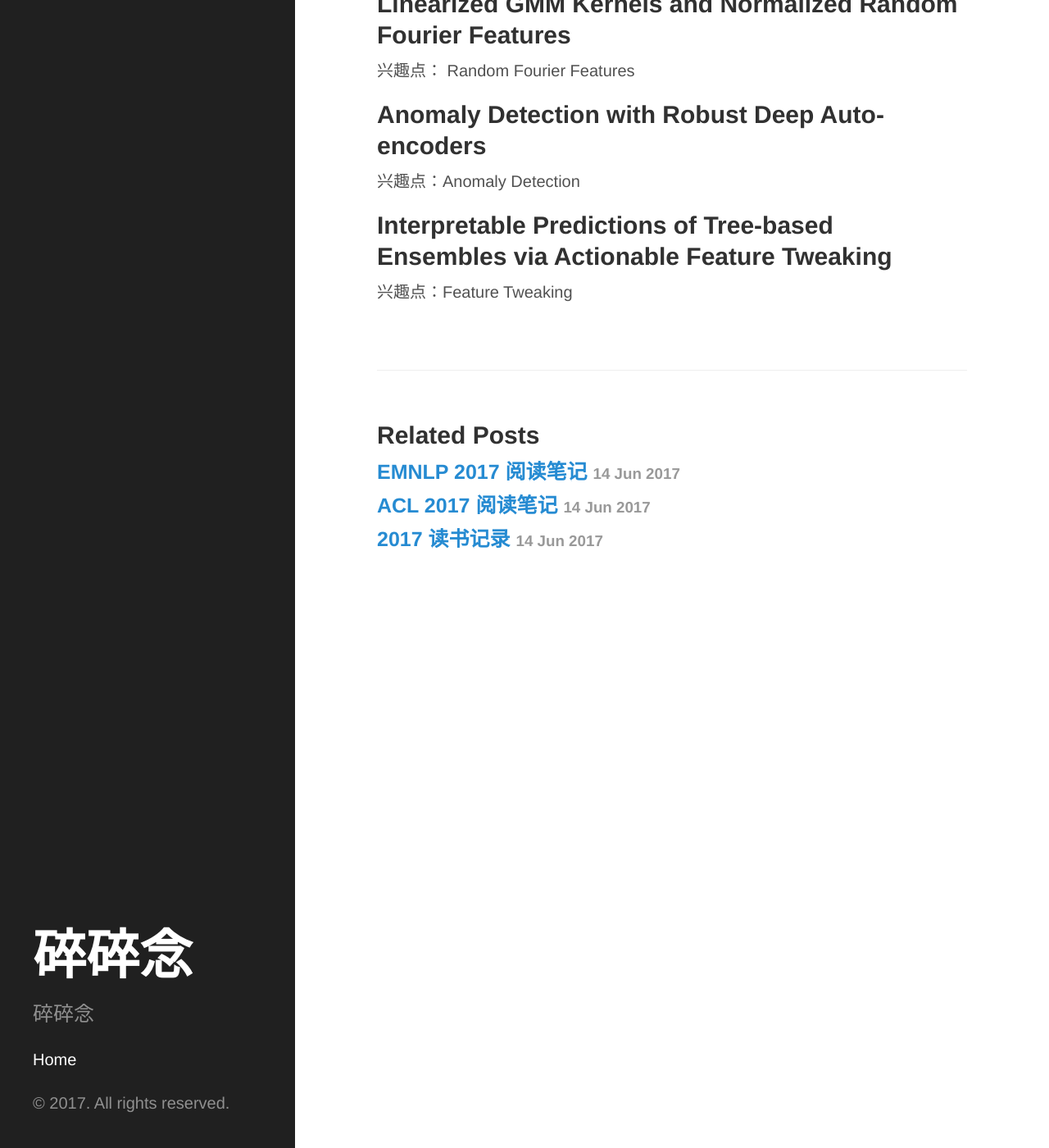
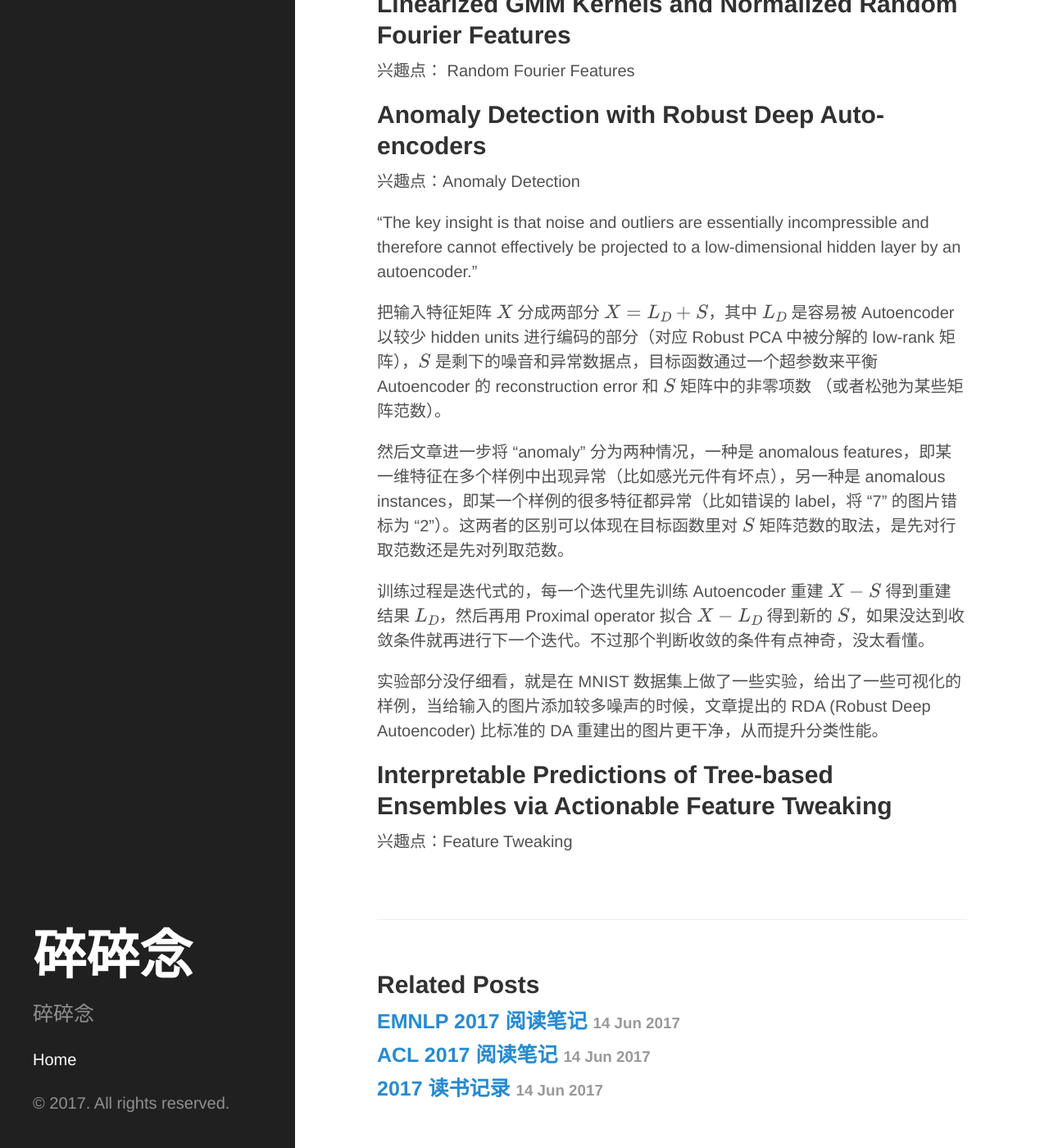
Before and after one commit to yanwang10/yanwang10.github.io, a Jekyll site: the page built from _posts/2017-08-12-kdd17.md, in a window 1280 px wide and 1400 px high, scrolled down 929 px. Shown: the whole window at 82% size. Built offline with Jekyll 4.4.1, drawn with Linux system fonts in a browser that asks for light colours; formulas are drawn with MathJax 3; some of the changed text lies outside the part shown.

Commit message:
update: paper note

```diff
--- a/_includes/head.html
+++ b/_includes/head.html
@@ -21,4 +21,7 @@
 
   <!-- RSS -->
   <link rel="alternate" type="application/rss+xml" title="RSS" href="/atom.xml">
+
+  <!-- LaTeX support with MathJax -->
+  <script src="https://cdnjs.cloudflare.com/ajax/libs/mathjax/2.7.0/MathJax.js?config=TeX-AMS-MML_HTMLorMML" type="text/javascript"></script>
 </head>
--- a/_posts/2017-08-12-kdd17.md
+++ b/_posts/2017-08-12-kdd17.md
@@ -18,7 +18,7 @@ tags:
 
 兴趣点：Rule learning
 
-本文讲了一种在小规模数据+离散特征的条件下，学习 decision rule 模型的一种算法。符号记法比较复杂，有很多证明，匆匆扫了一眼。主要是用前缀树做了一些优化，证了一些跟前缀有关的定理，实验的数据太小了（O(10K) 训练样例，O(10) 个 categorical 特征维度，目测可以转化为 O(100) 个 binary 特征）。不过 certifiably 确实是一个引人注目的特性。
+本文讲了一种在小规模数据+离散特征的条件下，学习 decision rule 模型的一种算法。符号记法比较复杂，有很多证明，匆匆扫了一眼。主要是用前缀树做了一些优化，证了一些跟前缀有关的定理，实验的数据太小了（$$O(10K)$$ 训练样例，$$O(10)$$ 个 categorical 特征维度，目测可以转化为 $$O(100)$$ 个 binary 特征）。不过 certifiably 确实是一个引人注目的特性。
 
 
 ## Local Higher-Order Graph Clustering
@@ -45,6 +45,16 @@ tags:
 
 兴趣点：Anomaly Detection
 
+"The key insight is that noise and outliers are essentially incompressible and therefore cannot effectively
+be projected to a low-dimensional hidden layer by an autoencoder."
+
+把输入特征矩阵 $$X$$ 分成两部分 $$X = L_D + S$$，其中 $$L_D$$ 是容易被 Autoencoder 以较少 hidden units 进行编码的部分（对应 Robust PCA 中被分解的 low-rank 矩阵），$$S$$ 是剩下的噪音和异常数据点，目标函数通过一个超参数来平衡 Autoencoder 的 reconstruction error 和 $$S$$ 矩阵中的非零项数 （或者松弛为某些矩阵范数）。
+
+然后文章进一步将 "anomaly" 分为两种情况，一种是 anomalous features，即某一维特征在多个样例中出现异常（比如感光元件有坏点），另一种是 anomalous instances，即某一个样例的很多特征都异常（比如错误的 label，将 "7" 的图片错标为 "2"）。这两者的区别可以体现在目标函数里对 $$S$$ 矩阵范数的取法，是先对行取范数还是先对列取范数。
+
+训练过程是迭代式的，每一个迭代里先训练 Autoencoder 重建 $$X - S$$ 得到重建结果 $$L_D$$，然后再用 Proximal operator 拟合 $$X - L_D$$ 得到新的 $$S$$，如果没达到收敛条件就再进行下一个迭代。不过那个判断收敛的条件有点神奇，没太看懂。
+
+实验部分没仔细看，就是在 MNIST 数据集上做了一些实验，给出了一些可视化的样例，当给输入的图片添加较多噪声的时候，文章提出的 RDA (Robust Deep Autoencoder) 比标准的 DA 重建出的图片更干净，从而提升分类性能。
 
 ## Interpretable Predictions of Tree-based Ensembles via Actionable Feature Tweaking
 
```
